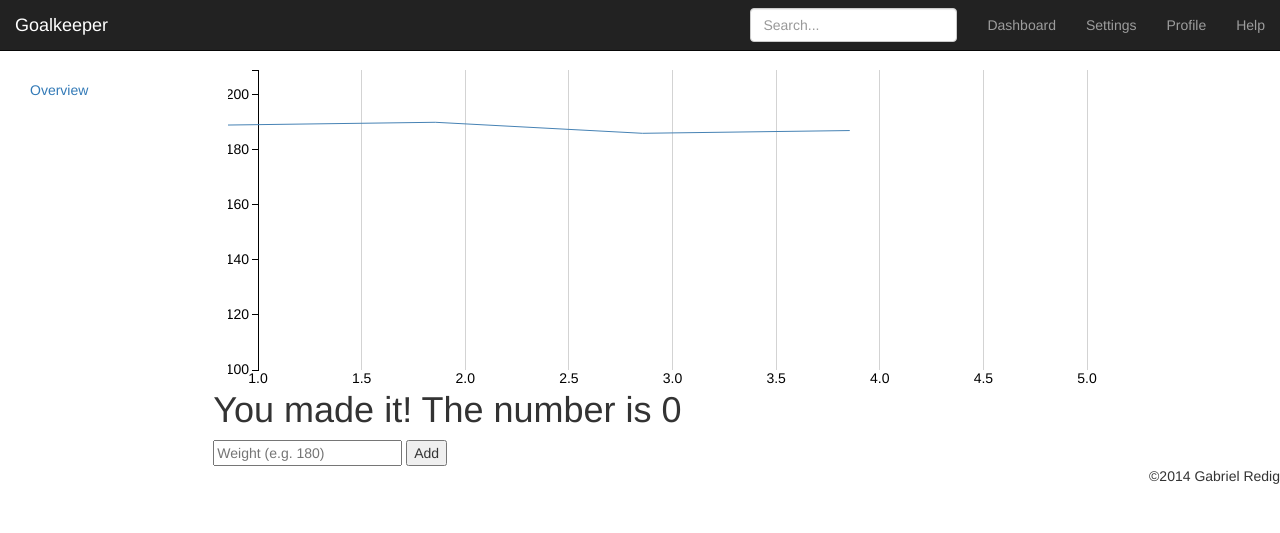
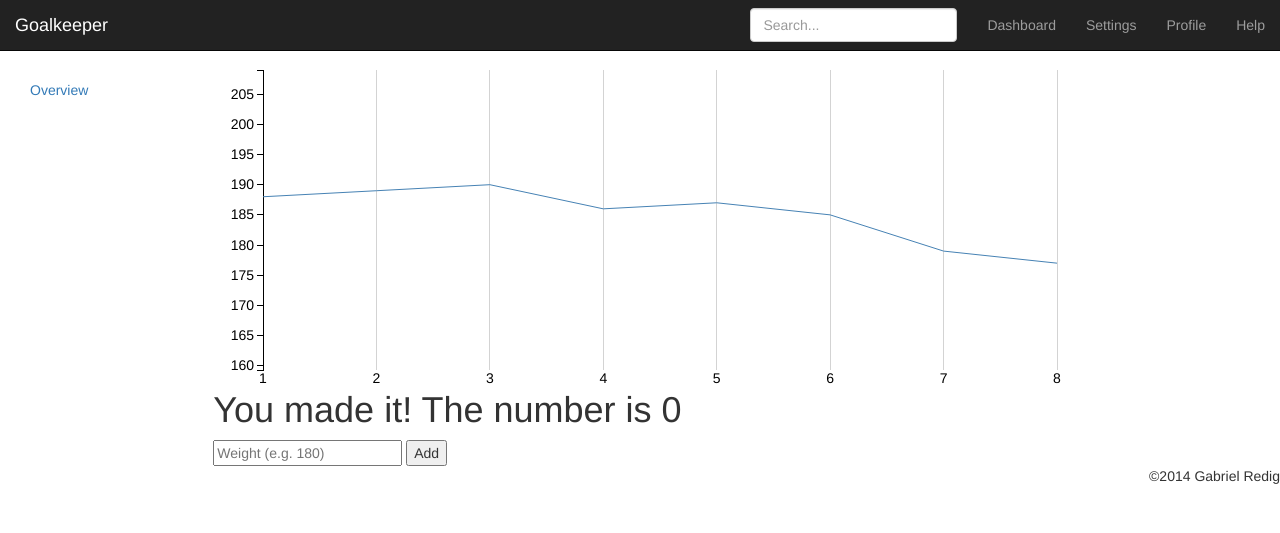
Before and after one commit to glredig/mean-from-scratch, a website: page client/views/index.html in a window 1280 px wide. Drawn offline with nearby package versions, Linux system fonts and the light colour scheme; some packages are replaced by stand-ins of ours; no server answers.

Commit message:
clean up d3 styling

```diff
--- a/client/js/directives/line-chart.js
+++ b/client/js/directives/line-chart.js
@@ -10,12 +10,12 @@ app.directive('lineChart', function() {
         width   = el.clientWidth,
         height  = el.clientHeight,
         svg     = d3.select(el).append('svg:svg'),
-        x       = d3.scale.linear().domain([1, data.length]).range([0, width]),
-        y       = d3.scale.linear().domain([100, d3.max(data) + d3.max(data) * .1]).range([height, 0]);
+        x       = d3.scale.linear().domain([1, data.length]).range([35, width]),
+        y       = d3.scale.linear().domain([d3.min(data) - d3.min(data) * .1, d3.max(data) + d3.max(data) * .1]).range([height, 0]);
 
       var line = d3.svg.line()
           .x(function(d, i) {
-            return x(i);
+            return x(i + 1);
           })
           .y(function(d) {
             return y(d);
@@ -26,18 +26,18 @@ app.directive('lineChart', function() {
           .append("svg:g")
           .attr("transform", "translate(30,30)");
 
-      var xAxis = d3.svg.axis().scale(x).tickSize(-height).tickSubdivide(true);
+      var xAxis = d3.svg.axis().scale(x).ticks(data.length).tickSize(-height).tickSubdivide(true);
 
       svg.append('svg:g')
           .attr("class", "x axis")
-          .attr("transform", "translate(30," + height + ")")
+          .attr("transform", "translate(0," + height + ")")
           .call(xAxis)
 
-      var yAxisLeft = d3.svg.axis().orient('left').scale(y).ticks(4).orient("left");
+      var yAxisLeft = d3.svg.axis().orient('left').scale(y).ticks(10).orient("left");
 
       svg.append('svg:g')
           .attr("class", "y axis")
-          .attr("transform", "translate(30,0)")
+          .attr("transform", "translate(35,0)")
           .call(yAxisLeft)
 
       svg.append("svg:path").attr("d", line(data));
--- a/client/views/index.html
+++ b/client/views/index.html
@@ -49,7 +49,7 @@
           </p>
 
           <div ng-controller="weighinsController">
-            <div id="graph" line-chart chart-data="188,189,190,186,187"></div>
+            <div id="graph" line-chart chart-data="188,189,190,186,187,185,179,177"></div>
             <div class="row">
                 <h1>You made it! The number is {{ weighins.length }}</h1>
                 <ul>
```
